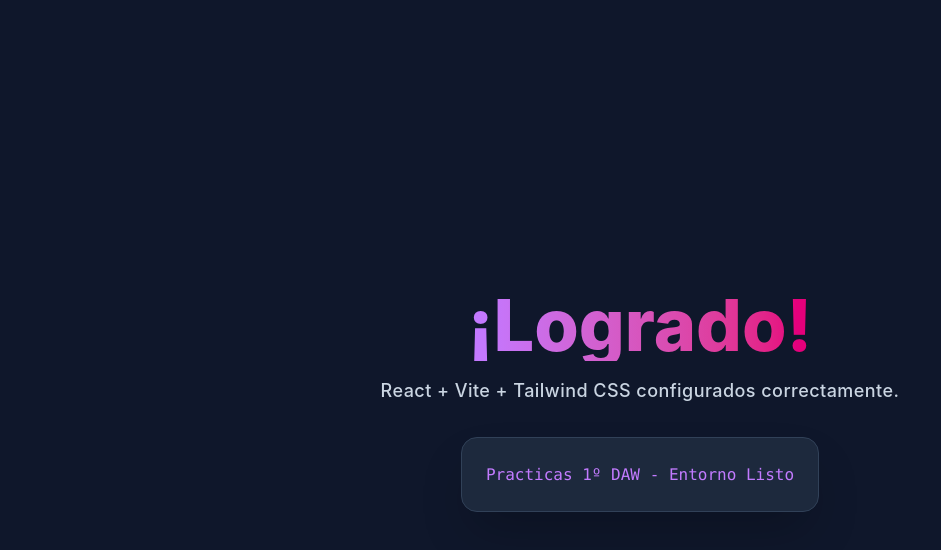
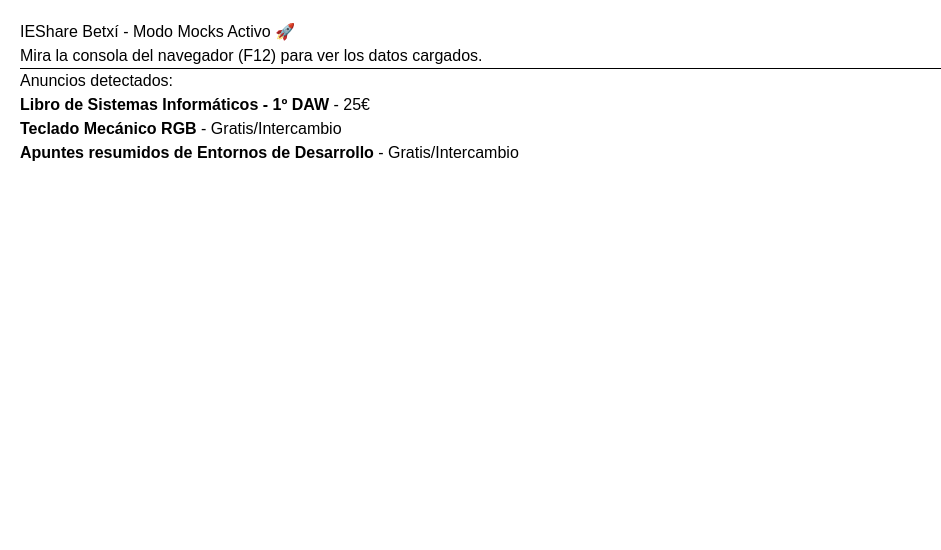
Before and after one commit to Sergio33499/Proyecto_Practicas, a React (Vite) app in the folder client/: page / in a window 1280 px wide. Shown: the top 550 px of the page, without its empty margins (0-941 px from the left). Built offline with nearby package versions, Linux system fonts and the light colour scheme.

Commit message:
Semana 1 OK y mocks añadidos al frontend para la Semana 2

```diff
--- a/client/src/App.jsx
+++ b/client/src/App.jsx
@@ -1,23 +1,31 @@
+import React, { useEffect } from 'react';
+import { anunciosMock } from './mocks/anunciosMock';
+
 function App() {
+  useEffect(() => {
+    // Esto mostrará los anuncios de mentira en la consola del navegador
+    console.log("¡Cargando anuncios desde el Mock del tutor! 👇");
+    console.table(anunciosMock);
+  }, []);
+
   return (
-    // Estas clases de Tailwind: fondo gris, pantalla completa, centrado
-    <div className="min-h-screen bg-slate-900 flex flex-col items-center justify-center text-white p-4">
+    <div style={{ padding: '20px', fontFamily: 'sans-serif' }}>
+      <h1>IEShare Betxí - Modo Mocks Activo 🚀</h1>
+      <p>Mira la consola del navegador (F12) para ver los datos cargados.</p>
 
-      {/* Texto con gradiente, negrita y sombra */}
-      <h1 className="text-5xl md:text-7xl font-extrabold bg-clip-text text-transparent bg-gradient-to-r from-purple-400 to-pink-600 mb-4">
-        ¡Logrado!
-      </h1>
+      <hr />
 
-      <p className="text-lg text-slate-300 font-medium tracking-wide">
-        React + Vite + Tailwind CSS configurados correctamente.
-      </p>
-
-      <div className="mt-8 p-6 bg-slate-800 rounded-2xl border border-slate-700 shadow-2xl">
-        <code className="text-purple-400">Practicas 1º DAW - Entorno Listo</code>
-      </div>
-
+      {/* Pintamos los títulos en la pantalla para comprobar que funciona */}
+      <h2>Anuncios detectados:</h2>
+      <ul>
+        {anunciosMock.map((anuncio) => (
+          <li key={anuncio._id}>
+            <strong>{anuncio.titulo}</strong> - {anuncio.precio === 0 ? 'Gratis/Intercambio' : `${anuncio.precio}€`}
+          </li>
+        ))}
+      </ul>
     </div>
-  )
+  );
 }
 
-export default App
+export default App;
```
